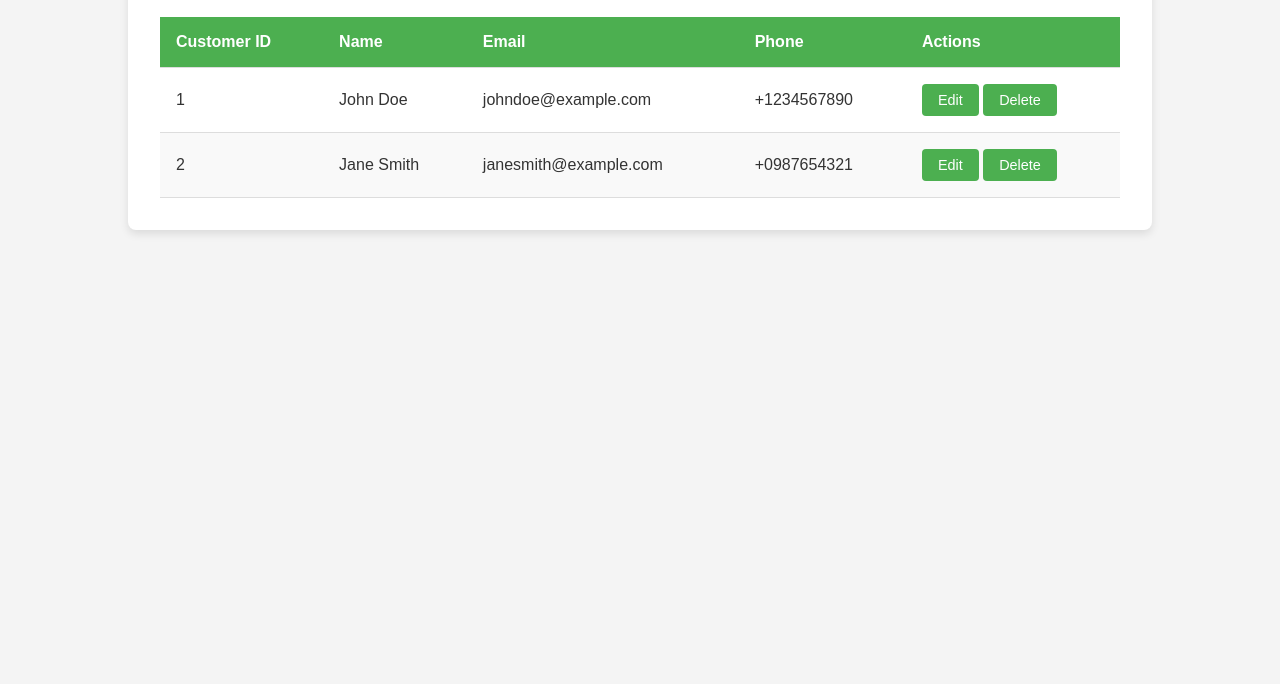
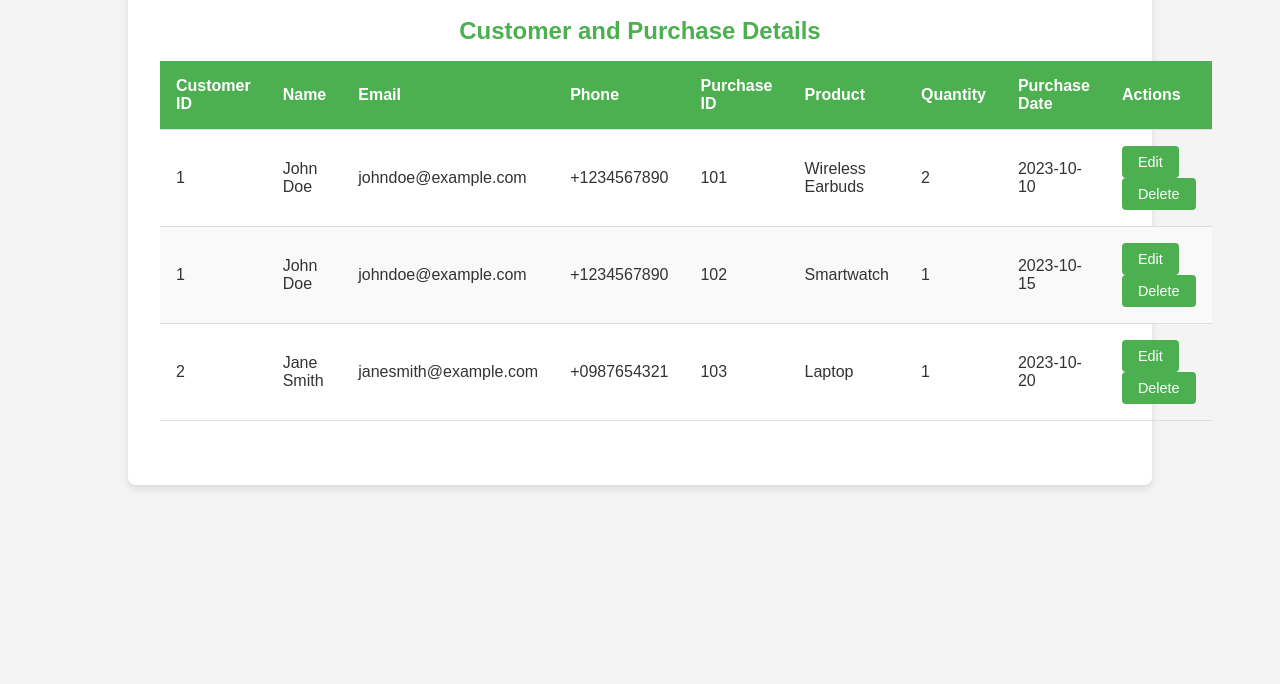
Before and after one commit to subhadip-patra/comp-admin-panel, a plain HTML site: page customers.html in a window 1280 px wide. Shown: the part 116-800 px from the top of the page. Drawn offline with Linux system fonts and the light colour scheme.

Commit message:
change in customer

```diff
--- a/customers.html
+++ b/customers.html
@@ -1,8 +1,8 @@
 <!DOCTYPE html>
 <html lang="en">
   <head>
-    <meta charset="UTF-8">
-    <meta name="viewport" content="width=device-width, initial-scale=1.0">
+    <meta charset="UTF-8" />
+    <meta name="viewport" content="width=device-width, initial-scale=1.0" />
     <title>Admin Panel - Customer Section</title>
     <style>
       /* Reset */
@@ -35,34 +35,35 @@
       }
 
       header h1 {
-            color: #4CAF50; /* Green color */
+        color: #4caf50; /* Green color */
       }
 
       /* Table Styling */
-        .customer-table table {
+      table {
         width: 100%;
         border-collapse: collapse;
+        margin-bottom: 2rem;
       }
 
-        .customer-table th,
-        .customer-table td {
+      th,
+      td {
         padding: 1rem;
         text-align: left;
         border-bottom: 1px solid #ddd;
       }
 
-        .customer-table th {
-            background-color: #4CAF50;
+      th {
+        background-color: #4caf50;
         color: white;
       }
 
-        .customer-table tr:nth-child(even) {
+      tr:nth-child(even) {
         background-color: #f9f9f9;
       }
 
       /* Button Styling */
       .btn {
-            background-color: #4CAF50;
+        background-color: #4caf50;
         color: white;
         border: none;
         padding: 0.5rem 1rem;
@@ -75,14 +76,29 @@
       .btn:hover {
         background-color: #45a049;
       }
+
+      .btn + .btn {
+        margin-left: 1rem 2 rem; /* Adds space between Edit and Delete buttons */
+      }
+
+      /* Section Title */
+      .section-title {
+        color: #4caf50;
+        font-size: 1.5rem;
+        margin-bottom: 1rem;
+        text-align: center;
+      }
     </style>
   </head>
   <body>
     <div class="admin-panel">
       <header>
-            <h1>Customer Section</h1>
+        <h1>Customer Purchase List</h1>
       </header>
-        <div class="customer-table">
+
+      <!-- Combined Customer and Purchase Table -->
+      <div class="customer-purchase-table">
+        <h2 class="section-title">Customer and Purchase Details</h2>
         <table>
           <thead>
             <tr>
@@ -90,6 +106,10 @@
               <th>Name</th>
               <th>Email</th>
               <th>Phone</th>
+              <th>Purchase ID</th>
+              <th>Product</th>
+              <th>Quantity</th>
+              <th>Purchase Date</th>
               <th>Actions</th>
             </tr>
           </thead>
@@ -99,16 +119,44 @@
               <td>John Doe</td>
               <td>johndoe@example.com</td>
               <td>+1234567890</td>
-                        <td><button class="btn">Edit</button> <button class="btn">Delete</button></td>
+              <td>101</td>
+              <td>Wireless Earbuds</td>
+              <td>2</td>
+              <td>2023-10-10</td>
+              <td>
+                <button class="btn">Edit</button>
+                <button class="btn">Delete</button>
+              </td>
+            </tr>
+            <tr>
+              <td>1</td>
+              <td>John Doe</td>
+              <td>johndoe@example.com</td>
+              <td>+1234567890</td>
+              <td>102</td>
+              <td>Smartwatch</td>
+              <td>1</td>
+              <td>2023-10-15</td>
+              <td>
+                <button class="btn">Edit</button>
+                <button class="btn">Delete</button>
+              </td>
             </tr>
             <tr>
               <td>2</td>
               <td>Jane Smith</td>
               <td>janesmith@example.com</td>
               <td>+0987654321</td>
-                        <td><button class="btn">Edit</button> <button class="btn">Delete</button></td>
+              <td>103</td>
+              <td>Laptop</td>
+              <td>1</td>
+              <td>2023-10-20</td>
+              <td>
+                <button class="btn">Edit</button>
+                <button class="btn">Delete</button>
+              </td>
             </tr>
-                    <!-- More customer rows as needed -->
+            <!-- More rows as needed -->
           </tbody>
         </table>
       </div>
```
Lines whose indentation alone changed are shown as unchanged.
